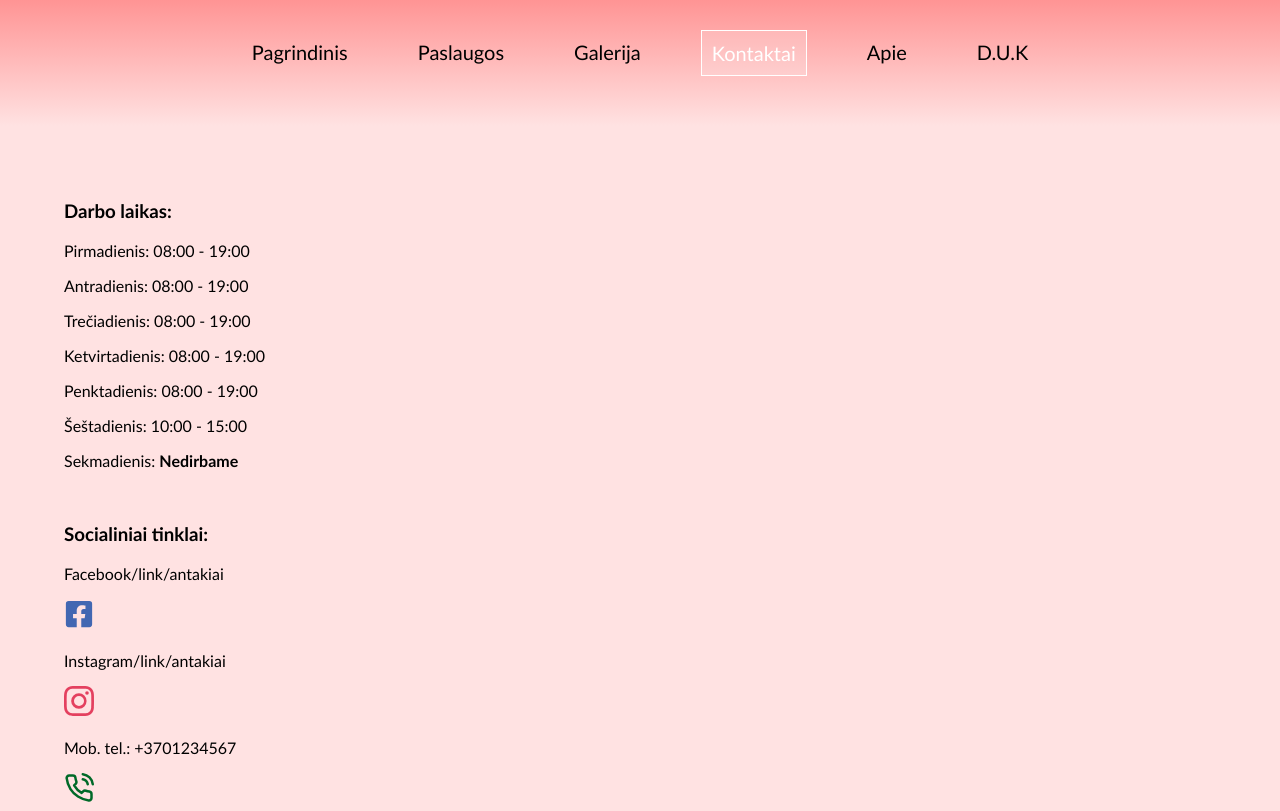
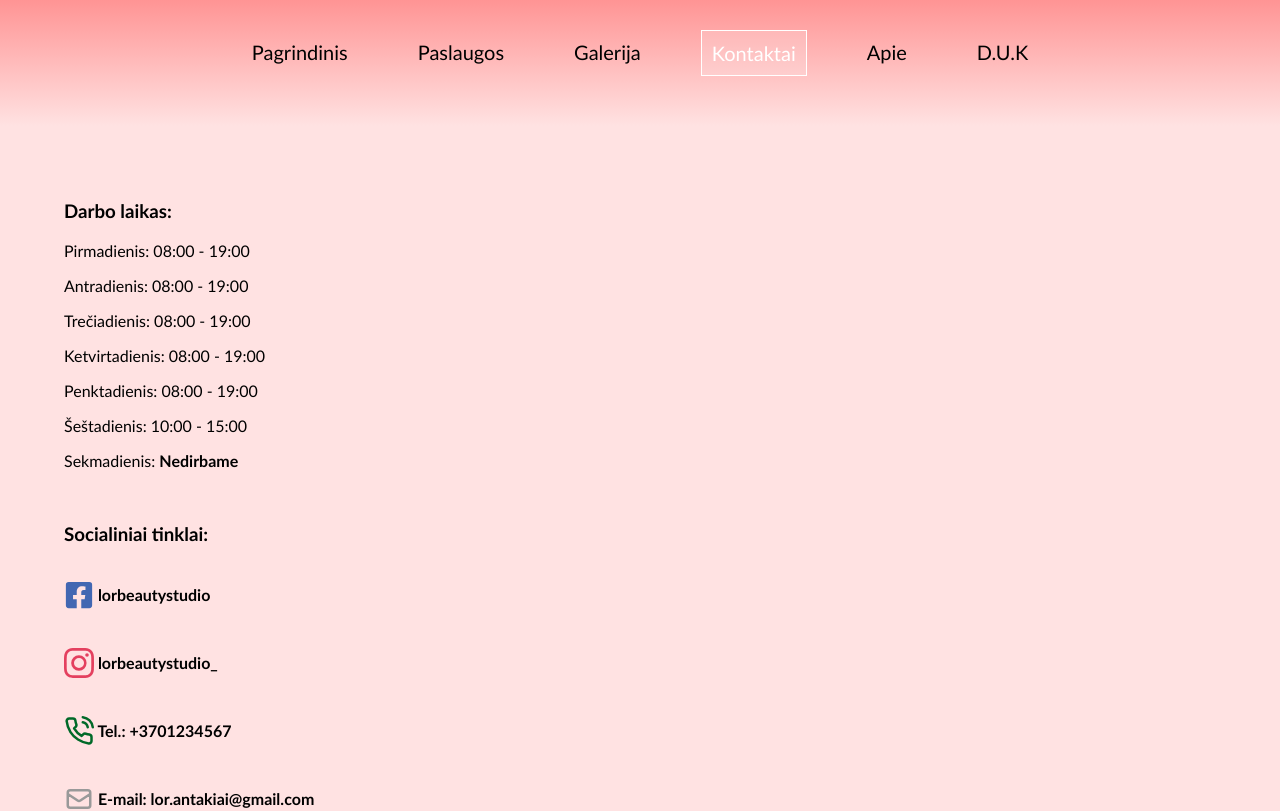
Before and after one commit to ArminasStrolys/react-projects, a React (Create React App) app in the folder eyebrow-portfolio-site/: page /contacts in a window 1280 px wide. Shown: the top 811 px of the page. Built offline with nearby package versions, Linux system fonts and the light colour scheme.

Commit message:
Fixing social links

```diff
--- a/eyebrow-portfolio-site/src/components/contacts/Contacts.jsx
+++ b/eyebrow-portfolio-site/src/components/contacts/Contacts.jsx
@@ -28,22 +28,49 @@ const Contacts = () => {
         <br />
         <div className="social-links">
           <h3>Socialiniai tinklai:</h3>
-          <p>Facebook/link/antakiai</p>
+          {/* ------------------- FB -------------------*/}
+          <a
+            href="https://www.instagram.com/lorbeautystudio_/"
+            target="_blank"
+            rel="noopener noreferrer"
+          >
+            <p className="ig-link">
               <i className="fb-icon">
                 <FaFacebookSquare />
               </i>
-          <p>Instagram/link/antakiai</p>
+              <b> lorbeautystudio</b>
+            </p>
+          </a>
+          <br />
+          {/* ------------------- IG -------------------*/}
+          <a
+            href="https://www.instagram.com/lorbeautystudio_/"
+            target="_blank"
+            rel="noopener noreferrer"
+          >
+            <p className="ig-link">
               <i className="ig-icon">
                 <BsInstagram />
               </i>
-          <p>Mob. tel.: +3701234567</p>
+              <b> lorbeautystudio_</b>
+            </p>
+          </a>
+          <br />
+          {/* ------------------- PH -------------------*/}
+          <p className="ig-link">
             <i className="phone-icon">
               <FiPhoneCall />
             </i>
-          <p>E-mail: lor.antakiai@gmail.com</p>
+            <b> Tel.: +3701234567</b>
+          </p>
+          <br />
+          {/* ------------------- MA -------------------*/}
+          <p className="ig-link">
             <i className="email-icon">
               <HiOutlineMail />
             </i>
+            <b> E-mail: lor.antakiai@gmail.com</b>{' '}
+          </p>
         </div>
 
         <br />
--- a/eyebrow-portfolio-site/src/style/_contacts.scss
+++ b/eyebrow-portfolio-site/src/style/_contacts.scss
@@ -1,5 +1,14 @@
 .contacts{
   margin: 200px 5% 50px 5%;
+}
+.social-links{
+  a{
+    color: black;
+    &:hover{
+      color: rgb(134, 0, 0);
+    }
+  }
+
 }
 .fb-icon{
   font-size: 30px;
@@ -8,6 +17,13 @@
 .ig-icon{
   font-size: 30px;
   color: #E4405F;
+}
+.ig-link{
+  display: inline-block;
+  b{
+    position: relative;
+    top: -9px;
+  }
 }
 .phone-icon{
   font-size: 30px;
```
Lines whose indentation alone changed are shown as unchanged.
